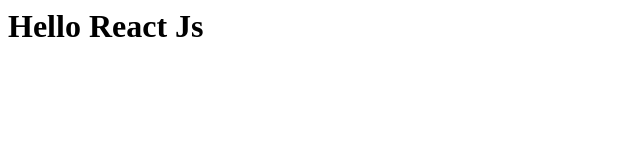
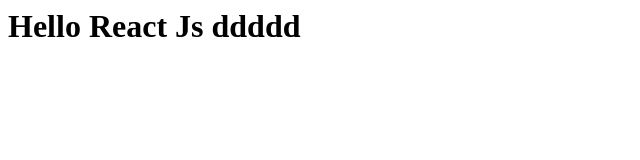
Before and after one commit to vannakdy/test, a plain HTML site: page index.html in a window 1280 px wide. Shown: the whole page, without its empty margins (0-640 px from the left). Drawn offline with Linux system fonts and the light colour scheme.

Commit message:
Update index.html

```diff
--- a/index.html
+++ b/index.html
@@ -1,3 +1,3 @@
 <html>
-  <h1>Hello React Js </h1>
+  <h1>Hello React Js ddddd </h1>
 </html>
```
